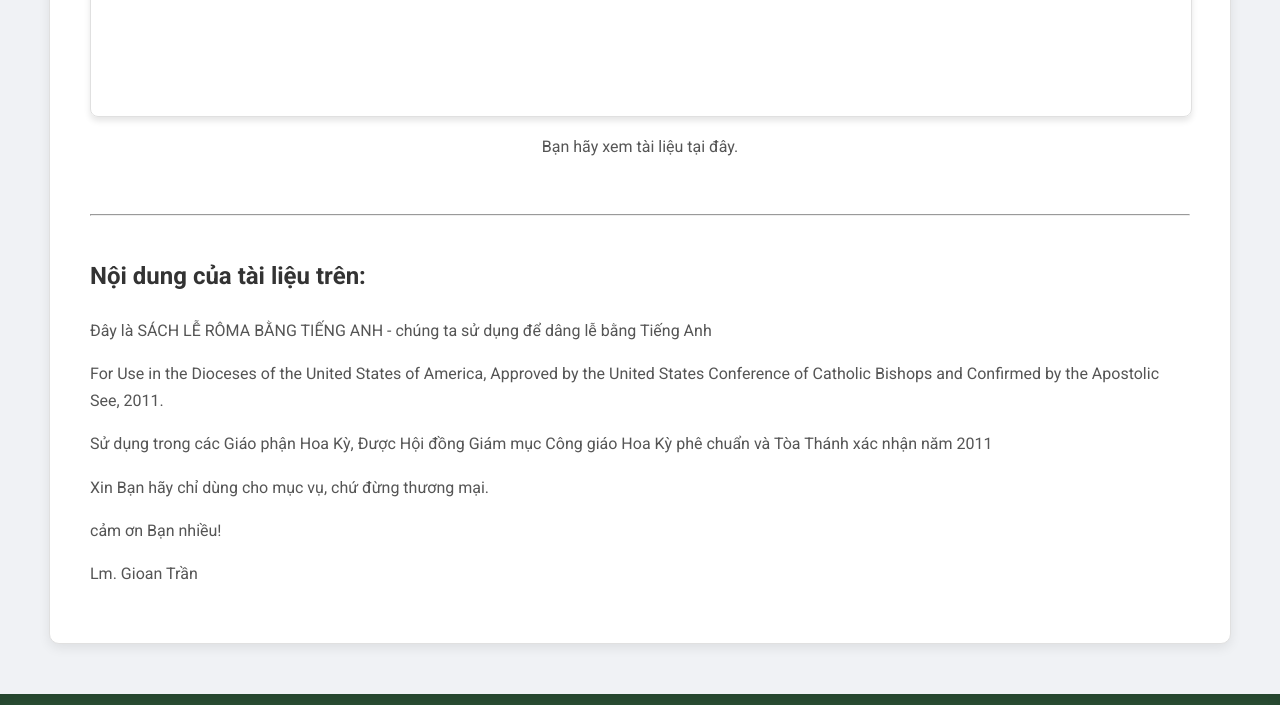
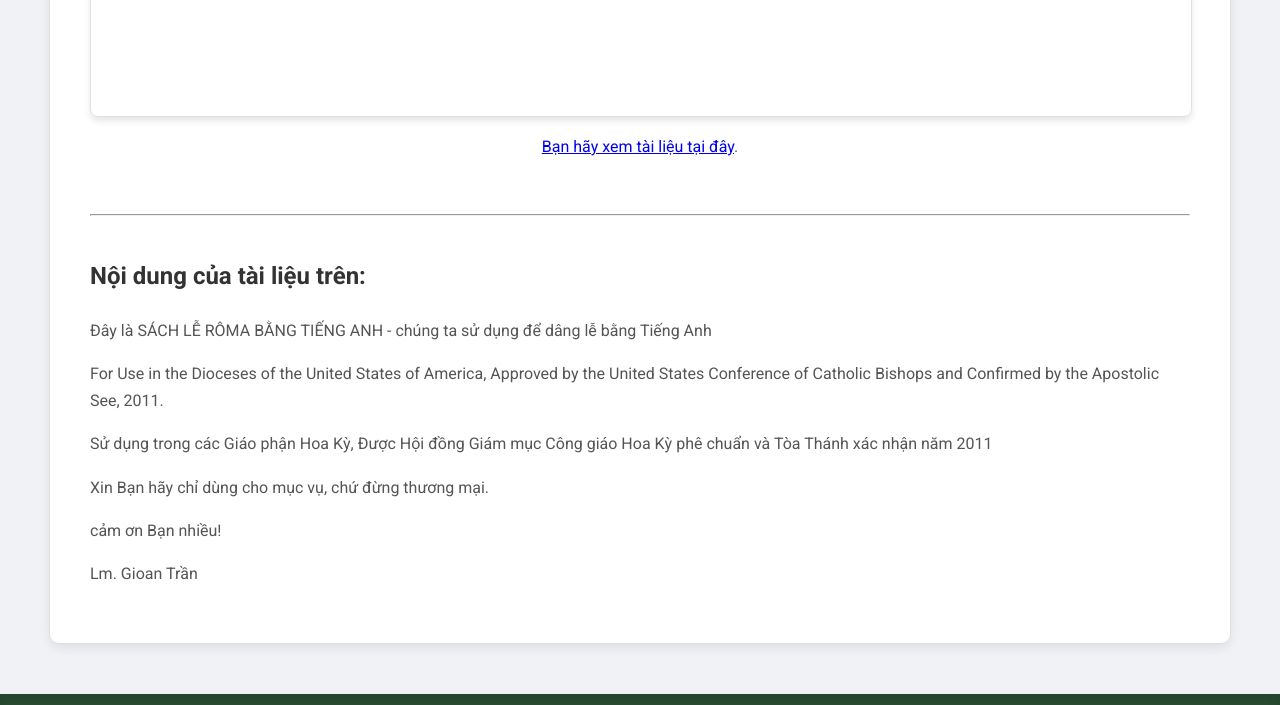
Before and after one commit to giangtranhoang/giangblog, a plain HTML site: page tongiao/theromanmissal.html in a window 1280 px wide. Shown: the part 933-1638 px from the top of the page. Drawn offline with Linux system fonts and the light colour scheme.

Commit message:
sưa xem tai lieu

```diff
--- a/tongiao/theromanmissal.html
+++ b/tongiao/theromanmissal.html
@@ -34,7 +34,7 @@
             <div class="pdf-container">
                 <iframe src="../assets/pdfs/theromanmissal.pdf" style="border: none;"></iframe>
             </div>
-            <p>Bạn hãy xem tài liệu <ahref="../assets/pdfs/theromanmissal.pdf" SÁCH LỄ RÔMA BẰNG TIẾNG ANH, xem tài liệu>tại đây</a>.</p>
+              <p><a href="../assets/pdfs/theromanmissal.pdf">Bạn hãy xem tài liệu tại đây</a>.</p>
         </section>
 
         <hr>
```
